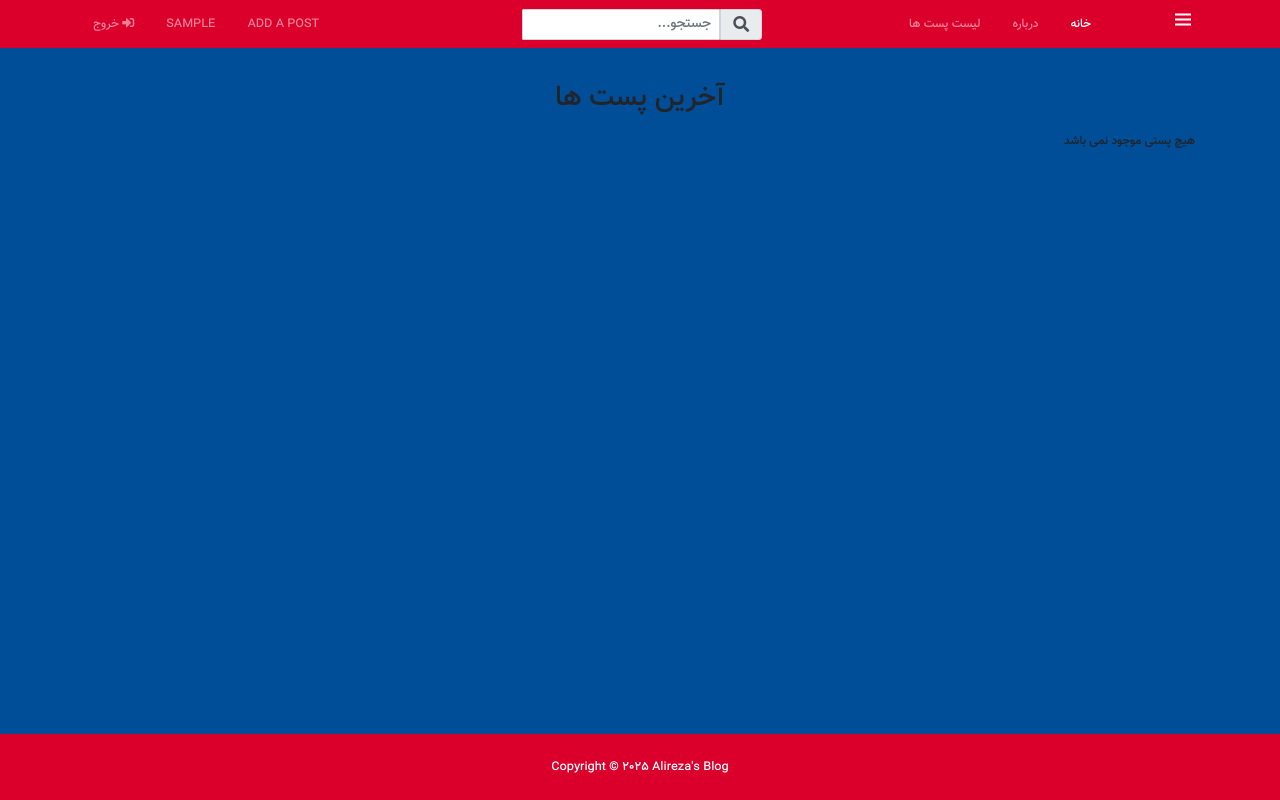
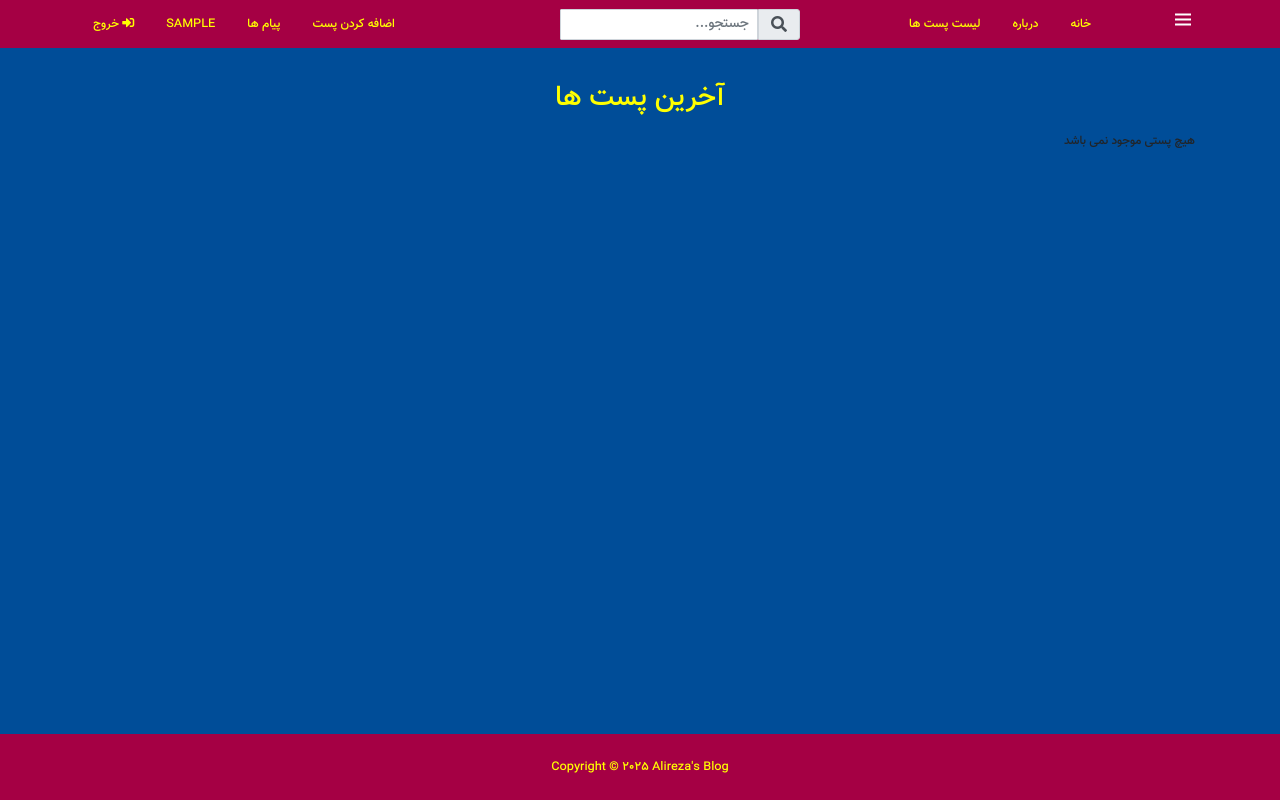
Before and after one commit to alirzglshn/blog, a Django app: page / in a window 1280 px wide. Run offline with Django 4.2, Linux system fonts and the light colour scheme; the visitor is signed in with stand-in values (Sample User, id 1); data that the repository does not hold is empty; some libraries are stand-ins or nearby versions.

Commit message:
5:20 pm july 18 2025

```diff
--- a/blog/urls.py
+++ b/blog/urls.py
@@ -24,4 +24,5 @@ urlpatterns = [
     path('' , include('core.urls')) ,
     path('posts/' , include('posts.urls')) ,
     path('accounts/', include('accounts.urls')),
+    path('blogger/' , include('blogger.urls'))
 ] + static(settings.MEDIA_URL , document_root = settings.MEDIA_ROOT)
--- /dev/null
+++ b/blogger/urls.py
@@ -0,0 +1,6 @@
+from django.urls import path
+from . import views
+
+urlpatterns = [
+    path('bloggers_list' , views.bloggers_list , name = "bloggers_list" )
+]
--- a/blogger/views.py
+++ b/blogger/views.py
@@ -1,3 +1,8 @@
 from django.shortcuts import render
+from django.contrib.auth.models import User
+
 
 # Create your views here.
+def bloggers_list(request):
+    users = User.objects.all()
+    return render(request, "blogger/bloggers_list.html", {"users": users})
--- a/templates/index.html
+++ b/templates/index.html
@@ -3,7 +3,11 @@
 {% load humanize %}
 
 {% block content %}
-
+<style>
+    h3{
+    color : yellow ;
+    }
+</style>
     <!-- Listings -->
     <section id="listings" class="py-3" style="margin-bottom: 3rem">
   <div class="container">
--- a/templates/partials/_footer.html
+++ b/templates/partials/_footer.html
@@ -1,6 +1,11 @@
 {% load static %}
-
-<footer id="main-footer"  class="py-4 bg-primary text-white text-center" style="background-color: #DB002C !important;">
+<style>
+    footer{
+    background-color : #a50044 !important;
+    color : yellow !important;
+    }
+</style>
+<footer id="main-footer"  class="py-4 text-yellow text-center">
     Copyright &copy;
     <span class="year"></span> Alireza's Blog
 </footer>
--- a/templates/partials/_navbar.html
+++ b/templates/partials/_navbar.html
@@ -1,8 +1,16 @@
 {% load static %}
 
-
+<style>
+  header{
+  background-color : #a50044 !important ;
+  color : yellow !important;
+  }
+  a{
+  color : yellow !important;
+  }
+</style>
 <!-- Header -->
-  <header class="navbar navbar-expand-lg navbar-dark bg-primary sticky-top header" id="header" style="background-color: #DB002C !important">
+  <header class="navbar navbar-expand-lg navbar-dark  sticky-top header" id="header" >
     <div class="container">
       <div class="header_toggle"><i class="bx bx-menu text-white" id="header-toggle"></i></div>
 
@@ -38,7 +46,11 @@
           {% if user.is_authenticated %}
 
           <li class="nav-item mr-3">
-            <a class="nav-link" href="{% url 'new_post' %}">Add a Post</a>
+            <a class="nav-link" href="{% url 'new_post' %}">اضافه کردن پست</a>
+          </li>
+
+          <li class="nav-item mr-3">
+            <a class="nav-link" href="{% url 'bloggers_list' %}">پیام ها</a>
           </li>
 
           <li class="nav-item mr-3">
```
Also changed, not shown: templates/blogger/bloggers_list.html (added, +22 -0 lines).
